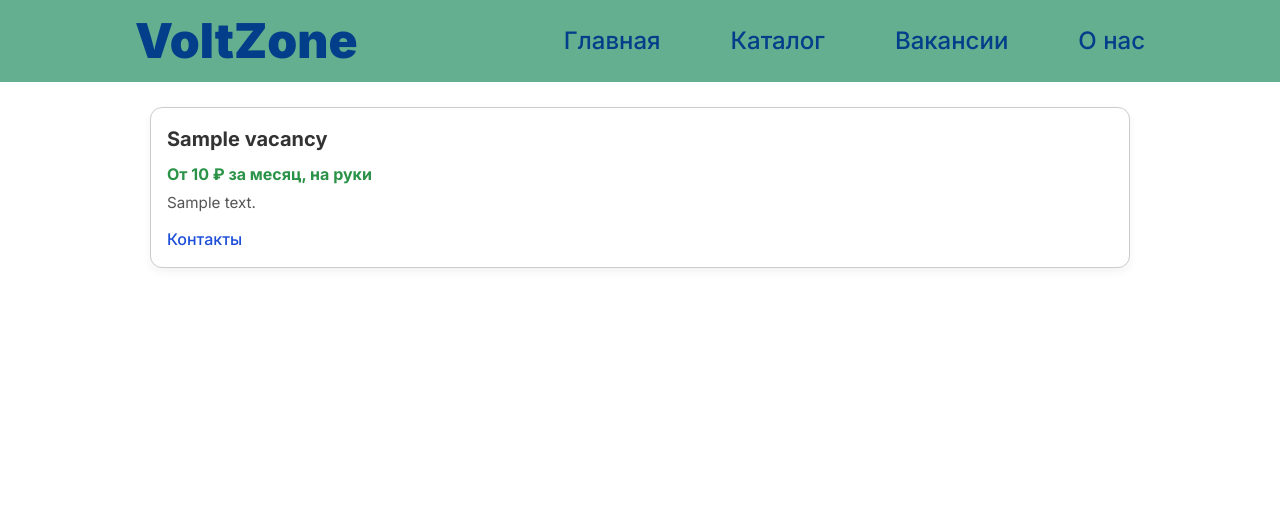
After one commit to Maquee41/django-ecommerce, a Django app: page /vacancies/ in a window 1280 px wide. The commit adds this page. Shown: the top 508 px of the page. Run offline with Django 5.2, Linux system fonts and the light colour scheme; tables that the repository leaves empty hold one stand-in row (values such as "Sample post"); parts of the project's set-up code (start-up, migrations or seed data) failed here and were passed over.

Commit message:
feat: add vacancies app with Vacancy model, views, and admin integration
style: update templates and static/styles.css for vacancy display

```diff
--- a/voltzone/catalog/urls.py
+++ b/voltzone/catalog/urls.py
@@ -5,7 +5,11 @@ import catalog.views
 
 urlpatterns = [
     path("", catalog.views.product_list, name="product-list"),
-    path('category/<slug:category_slug>/', catalog.views.product_categories, name='product_list_by_category'),
+    path(
+        "category/<slug:category_slug>/",
+        catalog.views.product_categories,
+        name="product_list_by_category",
+    ),
     re_path(
         r"^(?P<product_id>\d+)/$",
         catalog.views.product_detail,
--- a/voltzone/config/settings.py
+++ b/voltzone/config/settings.py
@@ -28,6 +28,7 @@ INSTALLED_APPS = [
     "django_summernote",
     "catalog.apps.CatalogConfig",
     "pages.apps.PagesConfig",
+    "vacancies.apps.VacanciesConfig",
 ]
 
 MIDDLEWARE = [
--- a/voltzone/config/urls.py
+++ b/voltzone/config/urls.py
@@ -9,6 +9,7 @@ urlpatterns = (
         path("", include("pages.urls")),
         path("catalog/", include("catalog.urls")),
         path("admin/", admin.site.urls),
+        path("vacancies/", include("vacancies.urls")),
         path("summernote/", include("django_summernote.urls")),
     ]
     + static(settings.STATIC_URL, document_root=settings.STATIC_ROOT)
--- a/voltzone/static/css/styles.css
+++ b/voltzone/static/css/styles.css
@@ -366,6 +366,97 @@ a:hover {
   margin-top: 10px;
 }
 
+.vacancies {
+  color: var(--black-color);
+  margin: 25px 150px;
+}
+
+.vacancies-card {
+  background-color: var(--white-color);
+  border: 1px solid var(--gray-color);
+  border-radius: 12px;
+  box-shadow: 0 4px 10px rgba(0, 0, 0, 0.05);
+  padding: 16px;
+  margin: 16px 0;
+  transition: var(--transition-duration);
+}
+
+.vacancies-card-link {
+  display: flex;
+  flex-direction: column;
+}
+
+.vacancies-card-title {
+  font-size: 1.25rem;
+  margin-bottom: 8px;
+  color: #333;
+}
+
+.vacancies-card-minimal-salary {
+  font-weight: bold;
+  color: #2b9348;
+  margin-bottom: 6px;
+}
+
+.vacancies-card-short-description {
+  color: #555;
+  font-size: 0.95rem;
+}
+
+.vacancies-card-contacts {
+  display: inline-block;
+  margin-top: 12px;
+  color: #1d4ed8;
+  font-weight: 500;
+  cursor: pointer;
+}
+
+.vacancies-card-contacts:hover {
+  text-decoration: underline;
+}
+
+.vacancy-details {
+  color: var(--blue-color);
+  max-width: 700px;
+  margin: 40px auto;
+  padding: 24px;
+  background-color: var(--white-color);
+  border: 1px solid var(--gray-color);
+  border-radius: 12px;
+  box-shadow: 0 4px 12px rgba(0, 0, 0, 0.05);
+}
+
+.vacancy-card-title {
+  font-size: 1.75rem;
+  font-weight: 600;
+  margin-bottom: 16px;
+  color: var(--blue-color-alternative);
+}
+
+.vacancy-details {
+  font-size: 1.125rem;
+  margin-bottom: 16px;
+  font-weight: 500;
+}
+
+.vacancy-card-minimal-salary {
+  color: var(--green-color);
+  margin-bottom: 10px;
+}
+
+.vacancy-card-response {
+  display: inline-block;
+  margin-top: 12px;
+  padding: 12px 24px;
+  background-color: var(--green-color);
+  color: var(--white-color);
+  text-decoration: none;
+  border-radius: 8px;
+  font-weight: 500;
+  font-size: 1rem;
+  transition: var(--transition-duration);
+}
+
 .footer {
   background-color: var(--green-color);
   min-height: var(--min-footer-height);
@@ -449,7 +540,7 @@ a:hover {
   }
 
   .product-details {
-    margin-bottom: 0px;
+    margin-bottom: 0;
   }
 }
 
@@ -514,6 +605,10 @@ a:hover {
   .product {
     padding-inline: 50px;
   }
+
+  .vacancies {
+    margin: 15px 20px;
+  }
 }
 
 @media (max-width: 530px) {
--- /dev/null
+++ b/voltzone/templates/vacancies/vacancies_list.html
@@ -0,0 +1,15 @@
+{% extends 'base.html' %}
+{% block content %}
+<section class="vacancies">
+  {% for vacancy in vacancies %}
+  <article class="vacancies-card">
+    <a href="/vacancies/{{ vacancy.id }}" class="vacancies-card-link">
+      <h3 class="vacancies-card-title">{{ vacancy.title }}</h3>
+      <p class="vacancies-card-minimal-salary">От {{ vacancy.minimal_salary }} ₽ за месяц, на руки</p>
+      <p class="vacancies-card-short-description">{{ vacancy.short_description }}</p>
+    </a>
+    <a href="/contacts" class="vacancies-card-contacts">Контакты</a>
+  </article>
+  {% endfor %}
+</section>
+{% endblock %}
--- /dev/null
+++ b/voltzone/vacancies/models.py
@@ -0,0 +1,23 @@
+from django.db import models
+
+
+class Vacancy(models.Model):
+    title = models.CharField(max_length=100, verbose_name="название вакансии")
+    short_description = models.TextField(
+        max_length=100, verbose_name="краткое описание"
+    )
+    description = models.TextField(verbose_name="описание")
+    is_active = models.BooleanField(default=True, verbose_name="активна")
+    minimal_salary = models.PositiveIntegerField(
+        verbose_name="зарплат от", null=True
+    )
+    created_at = models.DateTimeField(
+        auto_now=True, verbose_name="дата создания"
+    )
+
+    class Meta:
+        verbose_name = "вакансия"
+        verbose_name_plural = "вакансии"
+
+    def __str__(self):
+        return self.title
--- /dev/null
+++ b/voltzone/vacancies/urls.py
@@ -0,0 +1,12 @@
+import vacancies.views
+from django.urls import path, re_path
+
+
+urlpatterns = [
+    path("", vacancies.views.vacancies_list, name="vacancies-list"),
+    re_path(
+        r"^(?P<vacancy_id>\d+)/$",
+        vacancies.views.vacancy_detail,
+        name="vacancy-detail",
+    ),
+]
--- /dev/null
+++ b/voltzone/vacancies/views.py
@@ -0,0 +1,18 @@
+import django.shortcuts
+from vacancies.models import Vacancy
+
+
+def vacancies_list(request):
+    vacancies = Vacancy.objects.all()
+    context = {
+        "vacancies": vacancies,
+    }
+    return django.shortcuts.render(
+        request, "vacancies/vacancies_list.html", context
+    )
+
+
+def vacancy_detail(request, vacancy_id):
+    vacancy = django.shortcuts.get_object_or_404(Vacancy, pk=vacancy_id)
+    context = {"vacancy": vacancy}
+    return django.shortcuts.render(request, "vacancies/vacancy.html", context)
```
Also changed, not shown: voltzone/catalog/views.py (+10 -6 lines), voltzone/templates/vacancies/vacancy.html (added, +9 -0 lines), voltzone/vacancies/admin.py (added, +8 -0 lines), voltzone/vacancies/apps.py (added, +7 -0 lines), voltzone/vacancies/__init__.py (added), voltzone/vacancies/migrations/0001_initial.py (added), voltzone/vacancies/migrations/__init__.py (added), 1 other file.
